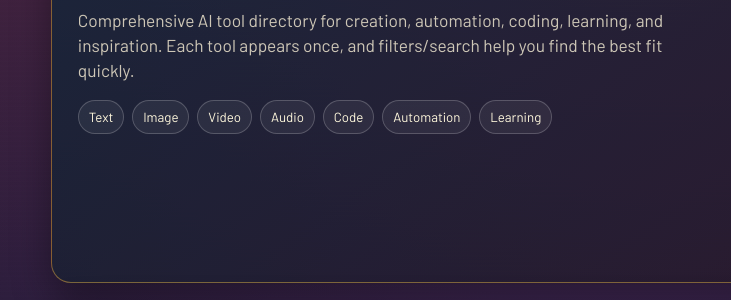
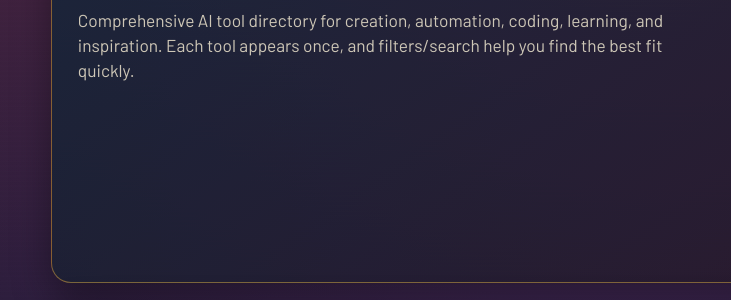
Before and after one commit to sena168/AICENGHUB, a plain HTML site: page index.html in a window 1280 px wide. Shown: the part 158-458 px from the top of the page, 0-731 px from the left. Drawn offline with Linux system fonts and the light colour scheme.

Commit message:
fix basic securities

```diff
--- a/index.html
+++ b/index.html
@@ -89,22 +89,6 @@
       max-width: 62ch;
       color: var(--muted);
       font-size: clamp(1rem, 2.2vw, 1.08rem);
-    }
-
-    .hero-badges {
-      display: flex;
-      flex-wrap: wrap;
-      gap: 0.5rem;
-      margin-top: 1rem;
-    }
-
-    .badge {
-      font-size: 0.83rem;
-      padding: 0.4rem 0.62rem;
-      border-radius: 999px;
-      border: 1px solid rgba(255, 255, 255, 0.2);
-      background: rgba(255, 255, 255, 0.06);
-      color: #fff8dd;
     }
 
     .search-bar {
@@ -355,15 +339,6 @@
       <div class="hero-copy">
         <h1>AICENGHUB</h1>
         <p>Comprehensive AI tool directory for creation, automation, coding, learning, and inspiration. Each tool appears once, and filters/search help you find the best fit quickly.</p>
-        <div class="hero-badges">
-          <span class="badge">Text</span>
-          <span class="badge">Image</span>
-          <span class="badge">Video</span>
-          <span class="badge">Audio</span>
-          <span class="badge">Code</span>
-          <span class="badge">Automation</span>
-          <span class="badge">Learning</span>
-        </div>
       </div>
       <figure class="hero-image-wrap">
         <img src="./public/suhuaiceng.jpg" alt="Shifu portrait">
@@ -417,6 +392,21 @@
       return String(text || "").toLowerCase();
     }
 
+    function sanitizeUrl(rawUrl) {
+      const candidate = String(rawUrl || "").trim();
+      if (!candidate) return "#";
+
+      try {
+        const parsed = new URL(candidate);
+        const allowedProtocols = new Set(["https:", "http:"]);
+        if (!allowedProtocols.has(parsed.protocol)) return "#";
+        if (!parsed.hostname) return "#";
+        return parsed.href;
+      } catch {
+        return "#";
+      }
+    }
+
     function sanitizeTool(rawTool) {
       const abilities = Array.isArray(rawTool.abilities)
         ? rawTool.abilities.map((ability) => normalize(ability)).filter(Boolean)
@@ -424,7 +414,7 @@
 
       return {
         name: String(rawTool.name || "Unknown Tool"),
-        url: String(rawTool.url || "#"),
+        url: sanitizeUrl(rawTool.url),
         description: String(rawTool.description || ""),
         abilities
       };
```
Also changed, not shown: public/index.html (+16 -26 lines), vercel.json.
